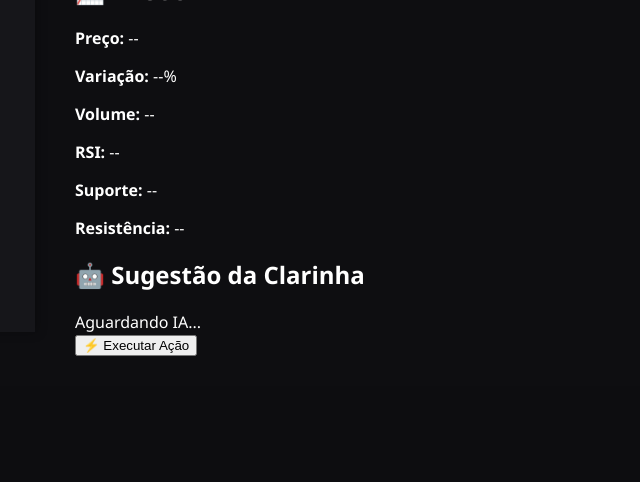
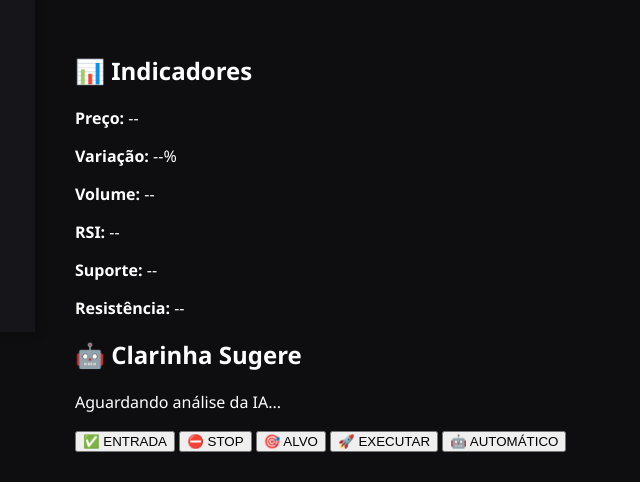
Before and after one commit to Claratrade33/Clara-verse, a Flask app: page /painel in a window 1280 px wide. Shown: the part 508-990 px from the top of the page, without its empty margins (205-845 px from the left). Before the commit the page ends 864 px from the top, so only its background shows below. Run offline with Flask 3, Linux system fonts and the light colour scheme; the visitor is signed in with stand-in values (Sample User, id 1).

Commit message:
Atualizar o painel.html

```diff
--- a/templates/painel.html
+++ b/templates/painel.html
@@ -1,34 +1,37 @@
 <!DOCTYPE html>
 <html lang="pt-br">
 <head>
-  <meta charset="UTF-8">
-  <title>ClaraVerse • Operações</title>
+  <meta charset="UTF-8" />
+  <title>ClaraVerse • Painel</title>
   <link rel="stylesheet" href="{{ url_for('static', filename='style.css') }}">
   <script src="{{ url_for('static', filename='dashboard.js') }}" defer></script>
 </head>
 <body class="painel-dark">
   <div class="menu-lateral">
-    <div class="logo-menu">🚀 ClaraVerse</div>
+    <div class="logo-menu">🪐 ClaraVerse</div>
     <button class="botao-menu" onclick="window.location.href='/dashboard'">📊 Dashboard</button>
-    <button class="botao-menu" onclick="executarAcao('entrada')">📥 Entrada</button>
-    <button class="botao-menu" onclick="executarAcao('stop')">🛑 Stop</button>
-    <button class="botao-menu" onclick="executarAcao('alvo')">🎯 Alvo</button>
+    <button class="botao-menu" onclick="enviarComando('entrada')">📥 Entrada</button>
+    <button class="botao-menu" onclick="enviarComando('stop')">🛑 Stop</button>
+    <button class="botao-menu" onclick="enviarComando('alvo')">🎯 Alvo</button>
     <button class="botao-menu" onclick="window.location.href='/configurar'">⚙️ Configurar</button>
-    <button class="botao-menu" onclick="executarAcao('automatico')">🤖 Automático</button>
+    <button class="botao-menu" onclick="enviarComando('automatico')">🤖 Automático</button>
     <button class="botao-menu" onclick="window.location.href='/logout'">🚪 Sair</button>
   </div>
 
   <div class="painel-conteudo">
-    <h1 class="painel-titulo">👁️ Painel de Operações ClaraVerse</h1>
+    <h1 class="painel-titulo">🔮 Painel ClaraVerse</h1>
 
-    <div class="painel-grid">
-      <div class="bloco-grafico">
+    <div class="secao-grafico">
       <iframe src="https://www.tradingview.com/widgetembed/?symbol=BINANCE:BTCUSDT&interval=1&theme=dark"
-                width="100%" height="350" frameborder="0" allowtransparency="true" scrolling="no"></iframe>
+              frameborder="0"
+              width="100%"
+              height="400"
+              allowtransparency="true"
+              scrolling="no"></iframe>
     </div>
 
-      <div class="bloco-indicadores">
-        <h2>📈 BTCUSDT</h2>
+    <div class="secao-indicadores">
+      <h2>📊 Indicadores</h2>
       <p><strong>Preço:</strong> <span id="preco">--</span></p>
       <p><strong>Variação:</strong> <span id="variacao">--</span>%</p>
       <p><strong>Volume:</strong> <span id="volume">--</span></p>
@@ -37,11 +40,17 @@
       <p><strong>Resistência:</strong> <span id="resistencia">--</span></p>
     </div>
 
-      <div class="bloco-sugestao">
-        <h2>🤖 Sugestão da Clarinha</h2>
-        <div id="sugestao">Aguardando IA...</div>
-        <button onclick="executarAcao('executar')">⚡ Executar Ação</button>
+    <div class="secao-sugestao">
+      <h2>🤖 Clarinha Sugere</h2>
+      <p id="sugestao">Aguardando análise da IA...</p>
     </div>
+
+    <div class="secao-botoes-operacao">
+      <button onclick="enviarComando('entrada')">✅ ENTRADA</button>
+      <button onclick="enviarComando('stop')">⛔ STOP</button>
+      <button onclick="enviarComando('alvo')">🎯 ALVO</button>
+      <button onclick="enviarComando('executar')">🚀 EXECUTAR</button>
+      <button onclick="enviarComando('automatico')">🤖 AUTOMÁTICO</button>
     </div>
   </div>
 </body>
```
Lines whose indentation alone changed are shown as unchanged.
